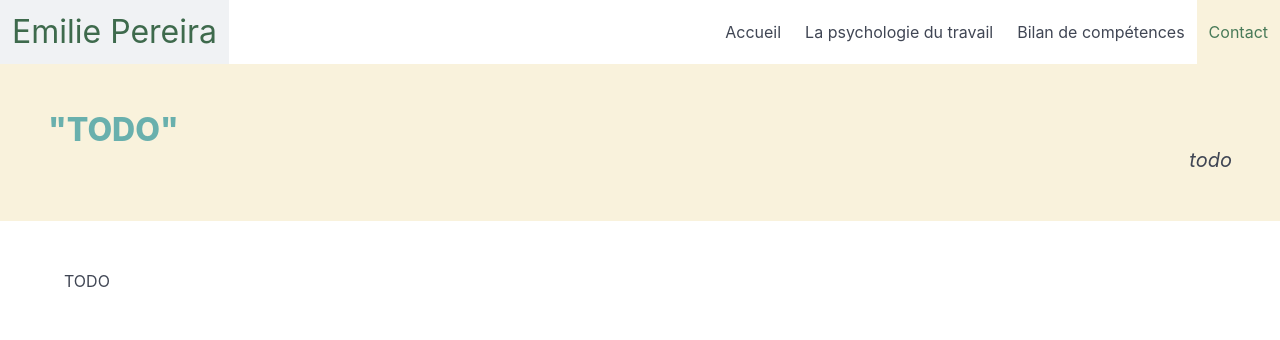
After one commit to imikado/emilieWebsite, a PHP site: page /docs/contact.html in a window 1280 px wide. The commit adds this page. Shown: the top 340 px of the page. Run offline with PHP 8.4, Linux system fonts and the light colour scheme.

Commit message:
add todo

```diff
--- /dev/null
+++ b/docs/contact.html
@@ -0,0 +1,116 @@
+<!DOCTYPE html>
+<html>
+
+<head>
+  <meta charset="utf-8" />
+  <meta name="viewport" content="width=device-width, initial-scale=1" />
+  <title>Emilie Pereira</title>
+
+
+  <link rel="stylesheet" href="css/bulma.min.css" />
+
+  <style>
+    :root {
+      /* CSS Variables */
+
+      --custom-color1: hsla(139, 26%, 38%, 1);
+      --custom-color2: hsla(178, 31%, 55%, 1);
+      --custom-color3: hsl(154, 28%, 65%);
+
+      --custom-color5: hsl(46, 72%, 92%);
+      --bulma-primary: hsla(var(--bulma-primary-h), var(--bulma-primary-s), var(--bulma-primary-l), 1);
+      --bulma-primary-h: 139;
+      --bulma-primary-s: 26%;
+      --bulma-primary-l: 38%;
+
+      --bulma-success: hsla(var(--bulma-success-h), var(--bulma-success-s), var(--bulma-success-l), 1);
+      --bulma-success-h: 178;
+      --bulma-success-s: 31%;
+      --bulma-success-l: 55%;
+
+      --bulma-info: hsla(var(--bulma-info-h), var(--bulma-info-s), var(--bulma-info-l), 1);
+      --bulma-info-h: 46;
+      --bulma-info-s: 72%;
+      --bulma-info-l: 92%;
+
+
+      --bulma-info: var(--custom-color3);
+      --bulma-info-base: var(bulma-info);
+
+      --bulma-link: var(--custom-color3);
+
+
+      --bulma-text-strong: var(--custom-color2);
+    }
+  </style>
+
+</head>
+
+<body>
+  <nav class="navbar navbar-wrapper navbar-default navbar-fade is-transparent" role="navigation" aria-label="main navigation">
+
+    <div class="navbar-brand">
+        <a class="navbar-item has-text-primary is-size-3" href="index.html">
+            Emilie Pereira
+        </a>
+
+        <a role="button" class="navbar-burger" aria-label="menu" aria-expanded="false" data-target="navbar-menu">
+            <span aria-hidden="true"></span>
+            <span aria-hidden="true"></span>
+            <span aria-hidden="true"></span>
+        </a>
+    </div>
+
+
+
+    <div class="navbar-end  " id="navbar-menu">
+
+                    <a class="navbar-item " href="index.html">Accueil</a>
+                    <a class="navbar-item " href="phychologie_du_travail.html">La psychologie du travail</a>
+                    <a class="navbar-item " href="bilan_de_competence.html">Bilan de compétences</a>
+                    <a class="navbar-item is-active has-background-info has-text-primary" href="contact.html">Contact</a>
+
+    </div>
+
+
+</nav>
+  <section class="hero has-background-info">
+    <div class="hero-body">
+        <p class="title">"TODO"</p>
+        <p class="subtitle has-text-right is-italic	">todo</p>
+    </div>
+</section>
+
+<section class="section">
+    <div class="container">
+        TODO
+    </div>
+</section>
+  <script>
+    document.addEventListener("DOMContentLoaded", () => {
+      // Get all "navbar-burger" elements
+      const $navbarBurgers = Array.prototype.slice.call(
+        document.querySelectorAll(".navbar-burger"),
+        0
+      );
+
+      // Check if there are any navbar burgers
+      if ($navbarBurgers.length > 0) {
+        // Add a click event on each of them
+        $navbarBurgers.forEach((el) => {
+          el.addEventListener("click", () => {
+            // Get the target from the "data-target" attribute
+            const target = el.dataset.target;
+            const $target = document.getElementById(target);
+
+            // Toggle the "is-active" class on both the "navbar-burger" and the "navbar-menu"
+            el.classList.toggle("is-active");
+            $target.classList.toggle("is-active");
+          });
+        });
+      }
+    });
+  </script>
+</body>
+
+</html>
--- a/docs/index.html
+++ b/docs/index.html
@@ -67,8 +67,8 @@
 
                     <a class="navbar-item is-active has-background-info has-text-primary" href="index.html">Accueil</a>
                     <a class="navbar-item " href="phychologie_du_travail.html">La psychologie du travail</a>
-                    <a class="navbar-item " href="todo">Bilan de compétences</a>
-                    <a class="navbar-item " href="todo">Contact</a>
+                    <a class="navbar-item " href="bilan_de_competence.html">Bilan de compétences</a>
+                    <a class="navbar-item " href="contact.html">Contact</a>
 
     </div>
 
--- a/docs/phychologie_du_travail.html
+++ b/docs/phychologie_du_travail.html
@@ -67,8 +67,8 @@
 
                     <a class="navbar-item " href="index.html">Accueil</a>
                     <a class="navbar-item is-active has-background-info has-text-primary" href="phychologie_du_travail.html">La psychologie du travail</a>
-                    <a class="navbar-item " href="todo">Bilan de compétences</a>
-                    <a class="navbar-item " href="todo">Contact</a>
+                    <a class="navbar-item " href="bilan_de_competence.html">Bilan de compétences</a>
+                    <a class="navbar-item " href="contact.html">Contact</a>
 
     </div>
 
--- a/src/Components/NavComponent.php
+++ b/src/Components/NavComponent.php
@@ -4,8 +4,10 @@ namespace MyWebsite\Components;
 
 use Dupot\StaticGenerationFramework\Component\ComponentAbstract;
 use Dupot\StaticGenerationFramework\Component\ComponentInterface;
+use MyWebsite\Pages\ContactPage;
 use MyWebsite\Pages\HomePage;
 use MyWebsite\Pages\PsyOfWorkPage;
+use MyWebsite\Pages\SkillAssesmentPage;
 
 class NavComponent extends ComponentAbstract implements ComponentInterface
 {
@@ -22,8 +24,8 @@ class NavComponent extends ComponentAbstract implements ComponentInterface
         $linkList = [
             'Accueil' => HomePage::FILENAME,
             'La psychologie du travail' => PsyOfWorkPage::FILENAME,
-            'Bilan de compétences' => 'todo',
-            'Contact' => 'todo',
+            'Bilan de compétences' => SkillAssesmentPage::FILENAME,
+            'Contact' => ContactPage::FILENAME
         ];
 
         return $this->renderViewWithParamList(
--- a/src/generate.php
+++ b/src/generate.php
@@ -1,14 +1,18 @@
 <?php
 
+use MyWebsite\Pages\ContactPage;
 use MyWebsite\Pages\HomePage;
 use MyWebsite\Pages\PsyOfWorkPage;
+use MyWebsite\Pages\SkillAssesmentPage;
 
 require __DIR__ . '/../vendor/autoload.php';
 
 $pagesList = [
 
     new HomePage(),
-    new PsyOfWorkPage()
+    new PsyOfWorkPage(),
+    new SkillAssesmentPage(),
+    new ContactPage()
     //new OtherPage()
 
 ];
```
Also changed, not shown: docs/bilan_de_competence.html (added, +116 -0 lines), src/Components/ContactComponent.php (added, +17 -0 lines), src/Components/SkillAssesmentComponent.php (added, +17 -0 lines), src/Components/Views/contact.php (added, +12 -0 lines), src/Components/Views/skillAssesment.php (added, +12 -0 lines), src/Pages/ContactPage.php (added, +31 -0 lines), src/Pages/SkillAssesmentPage.php (added, +31 -0 lines).
